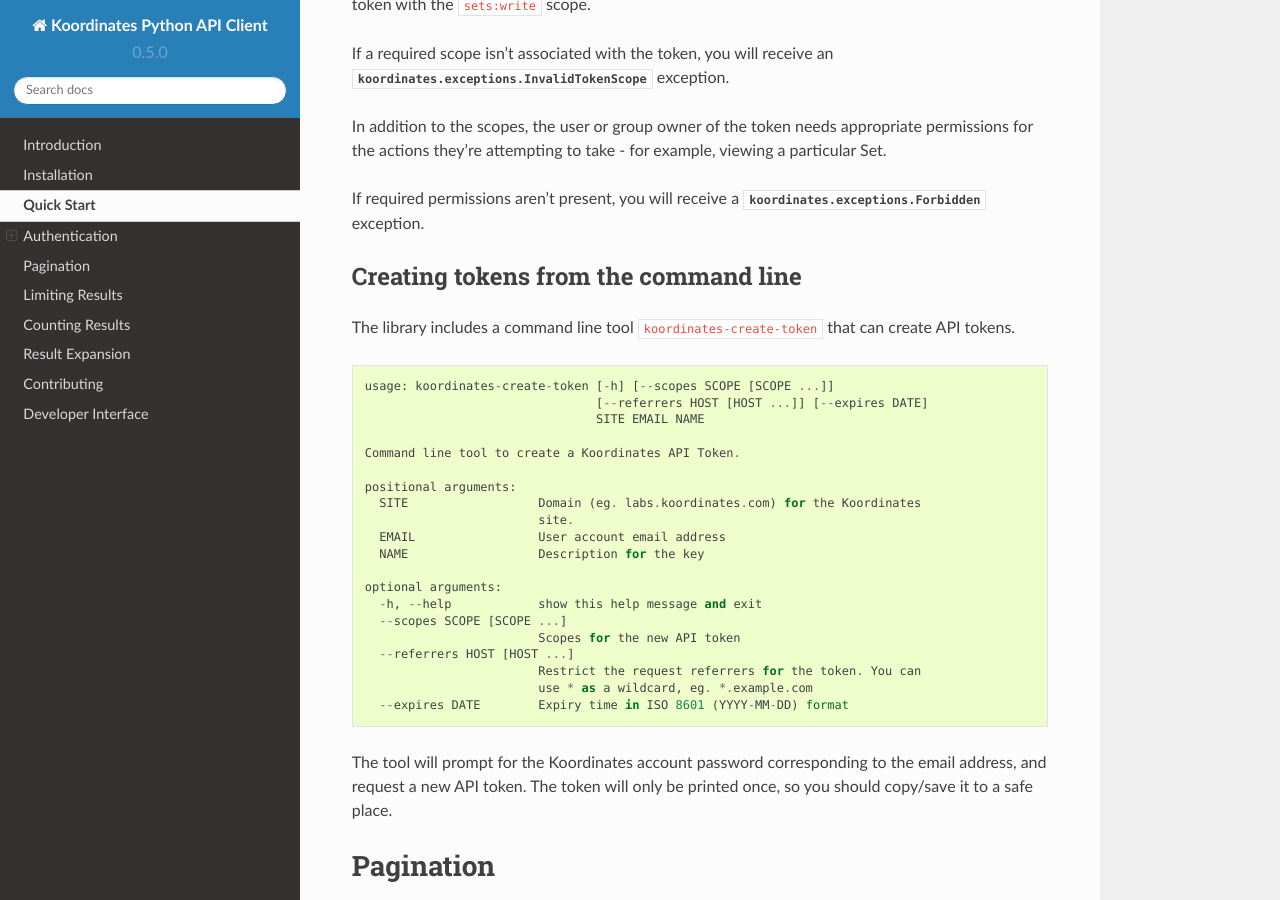
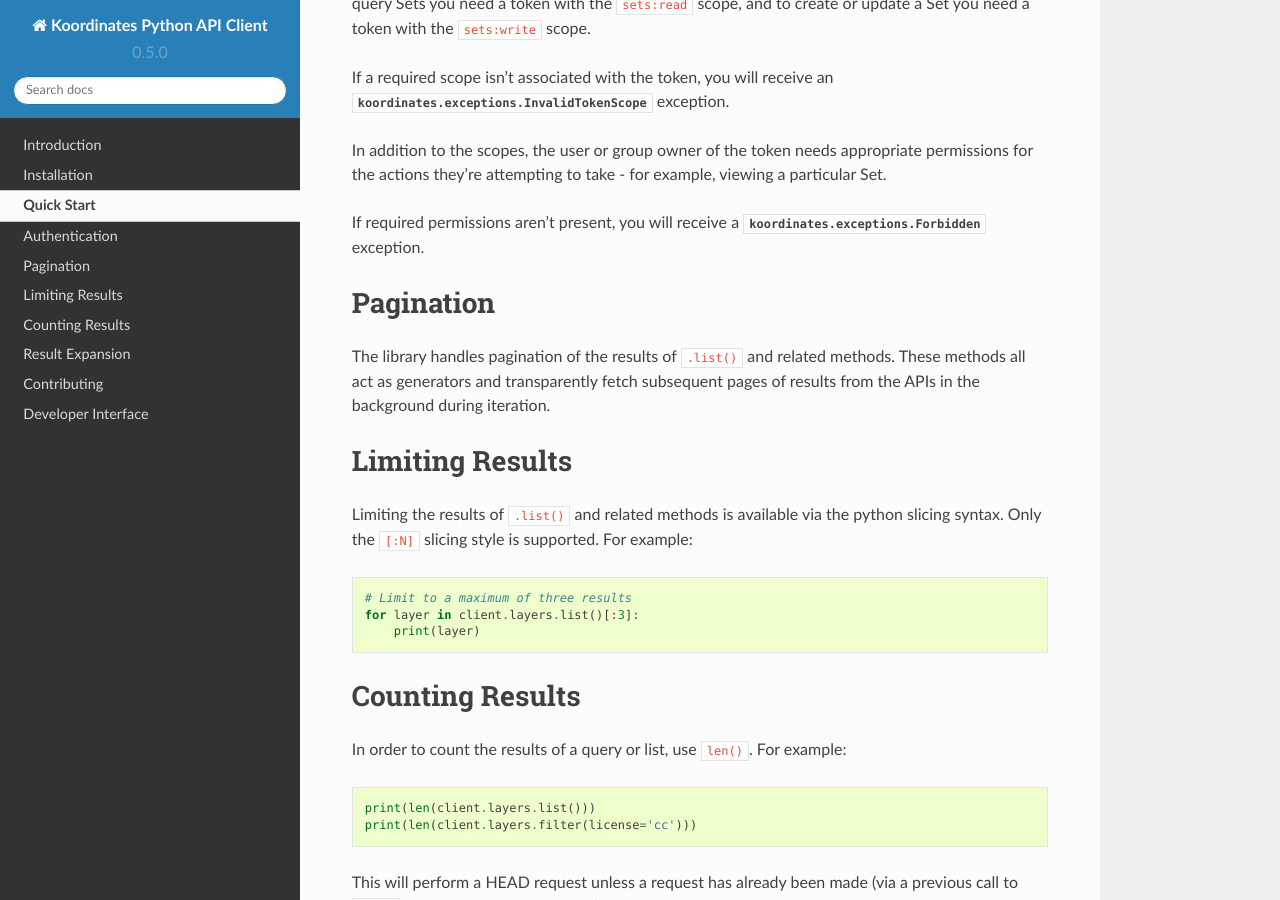
Before and after one commit to koordinates/python-client, a Sphinx documentation site: the page built from docs/source/user/quickstart.rst, in a window 1280 px wide and 900 px high, scrolled down 2549 px. Built offline with Sphinx 7.4.7 and the Read the Docs theme 2.0.0, drawn with Linux system fonts in a browser that asks for light colours; pages that are not in the unit, such as notebooks, are missing from menus; some of the changed text lies outside the part shown.

Commit message:
Remove mentions of Token API from docs
Token API was removed in ce9f4bde74679ab8e38ef49dce31a54e38514039

```diff
--- a/docs/source/user/quickstart.rst
+++ b/docs/source/user/quickstart.rst
@@ -85,7 +85,7 @@
 Authentication
 ==============
 
-See the `Token API documentation <https://help.koordinates.com/api/publisher-admin-api/token-api/>`_ for details on creating API tokens for use with this library.
+To create an API token, visit the 'APIs and Web Services' page under your user menu on the site you want a token for.
 
 Once you have an API token, you can either pass it into the :py:class:`koordinates.client.Client` object when you create it, or set it in the ``KOORDINATES_TOKEN`` environment variable. ::
 
@@ -104,35 +104,6 @@
 In addition to the scopes, the user or group owner of the token needs appropriate permissions for the actions they're attempting to take - for example, viewing a particular Set.
 
 If required permissions aren't present, you will receive a :py:exc:`koordinates.exceptions.Forbidden` exception.
-
-Creating tokens from the command line
--------------------------------------
-
-The library includes a command line tool ``koordinates-create-token`` that can create API tokens. ::
-
-    usage: koordinates-create-token [-h] [--scopes SCOPE [SCOPE ...]]
-                                    [--referrers HOST [HOST ...]] [--expires DATE]
-                                    SITE EMAIL NAME
-
-    Command line tool to create a Koordinates API Token.
-
-    positional arguments:
-      SITE                  Domain (eg. labs.koordinates.com) for the Koordinates
-                            site.
-      EMAIL                 User account email address
-      NAME                  Description for the key
-
-    optional arguments:
-      -h, --help            show this help message and exit
-      --scopes SCOPE [SCOPE ...]
-                            Scopes for the new API token
-      --referrers HOST [HOST ...]
-                            Restrict the request referrers for the token. You can
-                            use * as a wildcard, eg. *.example.com
-      --expires DATE        Expiry time in ISO 8601 (YYYY-MM-DD) format
-
-
-The tool will prompt for the Koordinates account password corresponding to the email address, and request a new API token. The token will only be printed once, so you should copy/save it to a safe place.
 
 
 Pagination
```
Also changed, not shown: docs/source/token.rst (deleted, +0 -16 lines).
